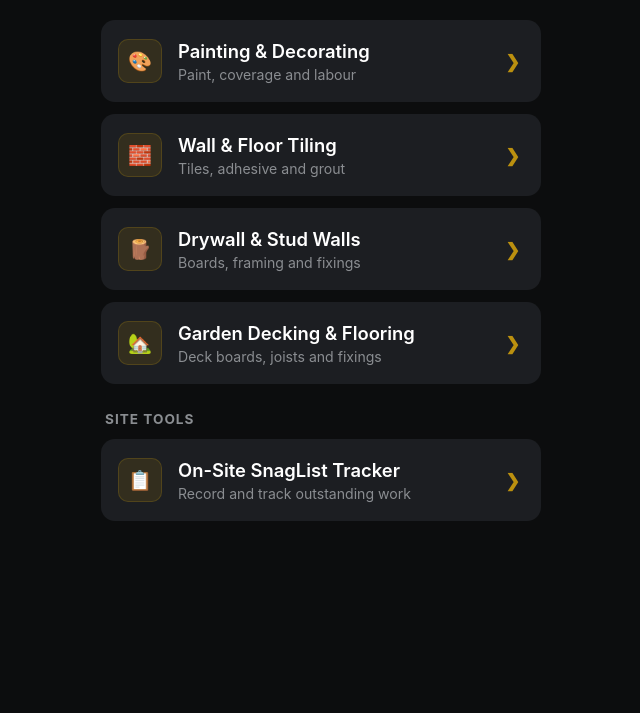
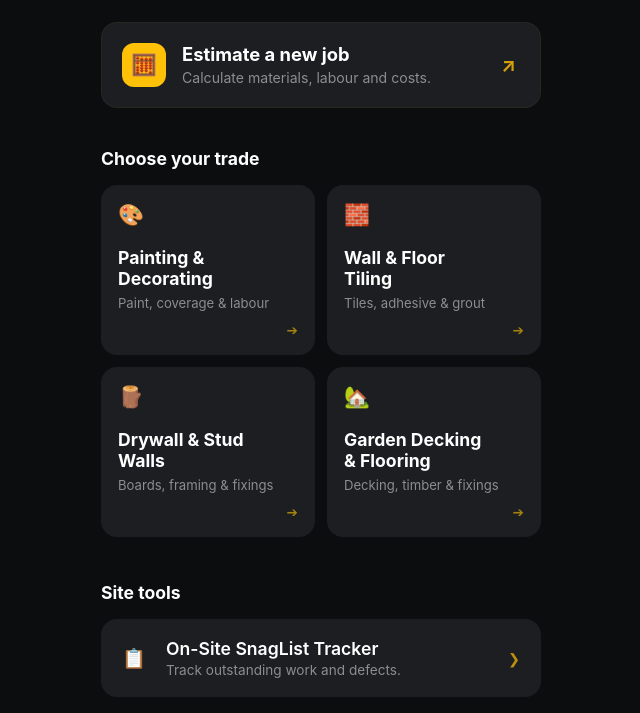
Before and after one commit to egjasta/KitOut, a plain HTML site: page dashboard.html in a window 1280 px wide. Shown: the part 480-1193 px from the top of the page, without its empty margins (319-959 px from the left). Before the commit the page ends 1029 px from the top, so only its background shows below. Drawn offline with Linux system fonts and the light colour scheme; sample sign-in values are in the browser's storage.

Commit message:
Transformed dashboard layout into advanced side-by-side grid framework

```diff
--- a/dashboard.html
+++ b/dashboard.html
@@ -3,7 +3,7 @@
 <head>
     <meta charset="UTF-8">
     <meta name="viewport" content="width=device-width, initial-scale=1.0">
-    <title>KitOut - Dashboard</title>
+    <title>KitOut - Executive Grid Dashboard</title>
     <link rel="manifest" href="manifest.json">
     <link rel="apple-touch-icon" href="logo.png">
     <style>
@@ -26,35 +26,47 @@
             flex-direction: column;
             box-sizing: border-box;
         }
-        .brand-header {
+        .app-bar {
             display: flex;
             align-items: center;
-            gap: 10px;
+            gap: 12px;
             margin-top: 10px;
-            margin-bottom: 25px;
+            margin-bottom: 12px;
         }
-        .brand-logo-box {
+        .app-bar-logo {
             background: #FFC107;
             color: #000000;
-            font-weight: 900;
             font-size: 1.1em;
-            width: 32px;
-            height: 32px;
+            width: 34px;
+            height: 34px;
             border-radius: 8px;
             display: flex;
             align-items: center;
             justify-content: center;
         }
-        .brand-name {
-            font-size: 1.4em;
+        .app-bar-meta {
+            display: flex;
+            flex-direction: column;
+        }
+        .app-bar-title {
+            font-size: 1.25em;
             font-weight: 700;
             color: #FFC107;
-            letter-spacing: -0.3px;
+            margin: 0;
+            line-height: 1.1;
+        }
+        .app-bar-tagline {
+            font-size: 0.68em;
+            font-weight: 700;
+            letter-spacing: 0.5px;
+            color: #8a8d91;
+            text-transform: uppercase;
+            margin-top: 2px;
         }
         .session-row {
             color: #8a8d91;
             font-size: 0.85em;
-            margin: -10px 0 20px 4px;
+            margin: 0 0 24px 0;
         }
         .session-row a {
             color: #FFC107;
@@ -65,162 +77,274 @@
         h2 {
             font-size: 2.1em;
             font-weight: 700;
-            margin: 0 0 12px 0;
-            line-height: 1.15;
+            margin: 0 0 8px 0;
             letter-spacing: -0.5px;
         }
-        .main-subtitle {
-            font-size: 1em;
+        .subtitle-prompt {
+            font-size: 1.05em;
             color: #8a8d91;
+            margin: 0 0 25px 0;
             line-height: 1.4;
-            margin: 0 0 30px 0;
         }
-        .section-title {
-            font-size: 0.85em;
+        .subheading-label {
+            font-size: 1.1em;
             font-weight: 700;
-            letter-spacing: 1px;
-            color: #8a8d91;
-            text-transform: uppercase;
+            color: #ffffff;
             margin-top: 15px;
-            margin-bottom: 12px;
-            padding-left: 4px;
+            margin-bottom: 16px;
         }
-        .app-card {
+        .hero-action-card {
             background: #1c1e22;
-            border-radius: 14px;
-            padding: 18px 16px;
-            margin-bottom: 12px;
+            border-radius: 16px;
+            padding: 20px;
             display: flex;
             align-items: center;
             justify-content: space-between;
             cursor: pointer;
-            border: 1px solid transparent;
-            transition: all 0.2s ease-in-out;
             box-sizing: border-box;
             text-decoration: none;
             color: inherit;
+            margin-bottom: 25px;
+            border: 1px solid rgba(255, 193, 7, 0.05);
+            transition: all 0.2s ease-in-out;
         }
-        .app-card:hover {
+        .hero-action-card:hover {
             background: #25282e;
             transform: translateY(-1px);
         }
-        .card-left-block {
+        .hero-left {
             display: flex;
             align-items: center;
             gap: 16px;
         }
-        .icon-shield {
-            background: rgba(255, 193, 7, 0.1);
-            color: #FFC107;
-            font-size: 1.2em;
-            width: 42px;
-            height: 42px;
-            border-radius: 10px;
+        .hero-icon-box {
+            background: #FFC107;
+            color: #000000;
+            font-size: 1.3em;
+            width: 44px;
+            height: 44px;
+            border-radius: 12px;
             display: flex;
             align-items: center;
             justify-content: center;
             flex-shrink: 0;
-            border: 1px solid rgba(255, 193, 7, 0.15);
         }
-        .text-meta-stack {
+        .hero-text-stack {
             display: flex;
             flex-direction: column;
             gap: 4px;
         }
-        .card-heading {
+        .hero-title {
             font-size: 1.15em;
+            font-weight: 700;
+            color: #ffffff;
+        }
+        .hero-desc {
+            font-size: 0.88em;
+            color: #8a8d91;
+            line-height: 1.3;
+        }
+        .hero-arrow {
+            color: #FFC107;
+            font-size: 1.2em;
+            font-weight: bold;
+            opacity: 0.8;
+            padding-right: 4px;
+        }
+        .trade-grid-container {
+            display: grid;
+            grid-template-columns: repeat(2, 1fr);
+            gap: 12px;
+            margin-bottom: 30px;
+            box-sizing: border-box;
+            width: 100%;
+        }
+        .grid-card {
+            background: #1c1e22;
+            border-radius: 16px;
+            padding: 16px;
+            display: flex;
+            flex-direction: column;
+            justify-content: space-between;
+            min-height: 165px;
+            box-sizing: border-box;
+            text-decoration: none;
+            color: inherit;
+            border: 1px solid transparent;
+            transition: all 0.2s ease-in-out;
+        }
+        .grid-card:hover {
+            background: #25282e;
+            transform: translateY(-2px);
+        }
+        .grid-top-icon {
+            color: #FFC107;
+            font-size: 1.3em;
+            margin-bottom: 20px;
+            display: flex;
+            align-items: center;
+        }
+        .grid-meta-text {
+            display: flex;
+            flex-direction: column;
+            gap: 4px;
+        }
+        .grid-title {
+            font-size: 1.1em;
+            font-weight: 700;
+            color: #ffffff;
+            line-height: 1.2;
+        }
+        .grid-desc {
+            font-size: 0.82em;
+            color: #8a8d91;
+            line-height: 1.3;
+            margin-top: 2px;
+        }
+        .grid-footer-arrow {
+            text-align: right;
+            color: #FFC107;
+            font-size: 0.85em;
+            margin-top: 10px;
+            opacity: 0.6;
+            transition: transform 0.2s;
+        }
+        .grid-card:hover .grid-footer-arrow {
+            transform: translateX(3px);
+            opacity: 1;
+        }
+        .full-width-shelf {
+            background: #1c1e22;
+            border-radius: 16px;
+            padding: 18px 16px;
+            display: flex;
+            align-items: center;
+            justify-content: space-between;
+            cursor: pointer;
+            box-sizing: border-box;
+            text-decoration: none;
+            color: inherit;
+            border: 1px solid transparent;
+            transition: all 0.2s ease-in-out;
+        }
+        .full-width-shelf:hover {
+            background: #25282e;
+        }
+        .shelf-left {
+            display: flex;
+            align-items: center;
+            gap: 16px;
+        }
+        .shelf-icon-box {
+            color: #FFC107;
+            font-size: 1.2em;
+            width: 32px;
+            height: 32px;
+            display: flex;
+            align-items: center;
+            justify-content: center;
+        }
+        .shelf-text-stack {
+            display: flex;
+            flex-direction: column;
+            gap: 3px;
+        }
+        .shelf-title {
+            font-size: 1.1em;
             font-weight: 600;
             color: #ffffff;
-            margin: 0;
         }
-        .card-subtext {
-            font-size: 0.88em;
+        .shelf-desc {
+            font-size: 0.85em;
             color: #8a8d91;
-            margin: 0;
         }
-        .chevron-right {
+        .shelf-arrow {
             color: #FFC107;
-            font-weight: 700;
-            font-size: 1.1em;
+            font-size: 0.9em;
             opacity: 0.7;
             padding-right: 4px;
-            transition: transform 0.2s;
-        }
-        .app-card:hover .chevron-right {
-            transform: translateX(2px);
-            opacity: 1;
         }
     </style>
 </head>
 <body>
     <div class="container">
-        <div class="brand-header">
-            <div class="brand-logo-box">🔨</div>
-            <div class="brand-name">KitOut</div>
+        <div class="app-bar">
+            <div class="app-bar-logo">🏗️</div>
+            <div class="app-bar-meta">
+                <div class="app-bar-title">KitOut</div>
+                <div class="app-bar-tagline">Your Job Planning Tool</div>
+            </div>
         </div>
 
         <div class="session-row">
             Signed in as <span id="sessionEmail"></span> · <a href="#" onclick="logOut(); return false;">Log out</a>
         </div>
 
-        <h2>What are we working on?</h2>
-        <p class="main-subtitle">Calculate materials, estimate costs and plan your next job.</p>
+        <h2>Let's get to work.</h2>
+        <p class="subtitle-prompt">What are you working on today?</p>
 
-        <a href="painting.html" class="app-card">
-            <div class="card-left-block">
-                <div class="icon-shield">🎨</div>
-                <div class="text-meta-stack">
-                    <div class="card-heading">Painting &amp; Decorating</div>
-                    <div class="card-subtext">Paint, coverage and labour</div>
+        <a href="painting.html" class="hero-action-card">
+            <div class="hero-left">
+                <div class="hero-icon-box">🧮</div>
+                <div class="hero-text-stack">
+                    <div class="hero-title">Estimate a new job</div>
+                    <div class="hero-desc">Calculate materials, labour and costs.</div>
                 </div>
             </div>
-            <div class="chevron-right">❯</div>
+            <div class="hero-arrow">↗</div>
         </a>
 
-        <a href="tiling.html" class="app-card">
-            <div class="card-left-block">
-                <div class="icon-shield">🧱</div>
-                <div class="text-meta-stack">
-                    <div class="card-heading">Wall &amp; Floor Tiling</div>
-                    <div class="card-subtext">Tiles, adhesive and grout</div>
+        <div class="subheading-label">Choose your trade</div>
+
+        <div class="trade-grid-container">
+            <a href="painting.html" class="grid-card">
+                <div class="grid-top-icon">🎨</div>
+                <div class="grid-meta-text">
+                    <div class="grid-title">Painting &amp;<br>Decorating</div>
+                    <div class="grid-desc">Paint, coverage &amp; labour</div>
+                </div>
+                <div class="grid-footer-arrow">➔</div>
+            </a>
+
+            <a href="tiling.html" class="grid-card">
+                <div class="grid-top-icon">🧱</div>
+                <div class="grid-meta-text">
+                    <div class="grid-title">Wall &amp; Floor<br>Tiling</div>
+                    <div class="grid-desc">Tiles, adhesive &amp; grout</div>
+                </div>
+                <div class="grid-footer-arrow">➔</div>
+            </a>
+
+            <a href="drywall.html" class="grid-card">
+                <div class="grid-top-icon">🪵</div>
+                <div class="grid-meta-text">
+                    <div class="grid-title">Drywall &amp; Stud<br>Walls</div>
+                    <div class="grid-desc">Boards, framing &amp; fixings</div>
+                </div>
+                <div class="grid-footer-arrow">➔</div>
+            </a>
+
+            <a href="decking.html" class="grid-card">
+                <div class="grid-top-icon">🏡</div>
+                <div class="grid-meta-text">
+                    <div class="grid-title">Garden Decking<br>&amp; Flooring</div>
+                    <div class="grid-desc">Decking, timber &amp; fixings</div>
+                </div>
+                <div class="grid-footer-arrow">➔</div>
+            </a>
+        </div>
+
+        <div class="subheading-label">Site tools</div>
+
+        <a href="snaglist.html" class="full-width-shelf">
+            <div class="shelf-left">
+                <div class="shelf-icon-box">📋</div>
+                <div class="shelf-text-stack">
+                    <div class="shelf-title">On-Site SnagList Tracker</div>
+                    <div class="shelf-desc">Track outstanding work and defects.</div>
                 </div>
             </div>
-            <div class="chevron-right">❯</div>
-        </a>
-
-        <a href="drywall.html" class="app-card">
-            <div class="card-left-block">
-                <div class="icon-shield">🪵</div>
-                <div class="text-meta-stack">
-                    <div class="card-heading">Drywall &amp; Stud Walls</div>
-                    <div class="card-subtext">Boards, framing and fixings</div>
-                </div>
-            </div>
-            <div class="chevron-right">❯</div>
-        </a>
-
-        <a href="decking.html" class="app-card">
-            <div class="card-left-block">
-                <div class="icon-shield">🏡</div>
-                <div class="text-meta-stack">
-                    <div class="card-heading">Garden Decking &amp; Flooring</div>
-                    <div class="card-subtext">Deck boards, joists and fixings</div>
-                </div>
-            </div>
-            <div class="chevron-right">❯</div>
-        </a>
-
-        <div class="section-title">Site Tools</div>
-
-        <a href="snaglist.html" class="app-card">
-            <div class="card-left-block">
-                <div class="icon-shield">📋</div>
-                <div class="text-meta-stack">
-                    <div class="card-heading">On-Site SnagList Tracker</div>
-                    <div class="card-subtext">Record and track outstanding work</div>
-                </div>
-            </div>
-            <div class="chevron-right">❯</div>
+            <div class="shelf-arrow">❯</div>
         </a>
     </div>
 
```
